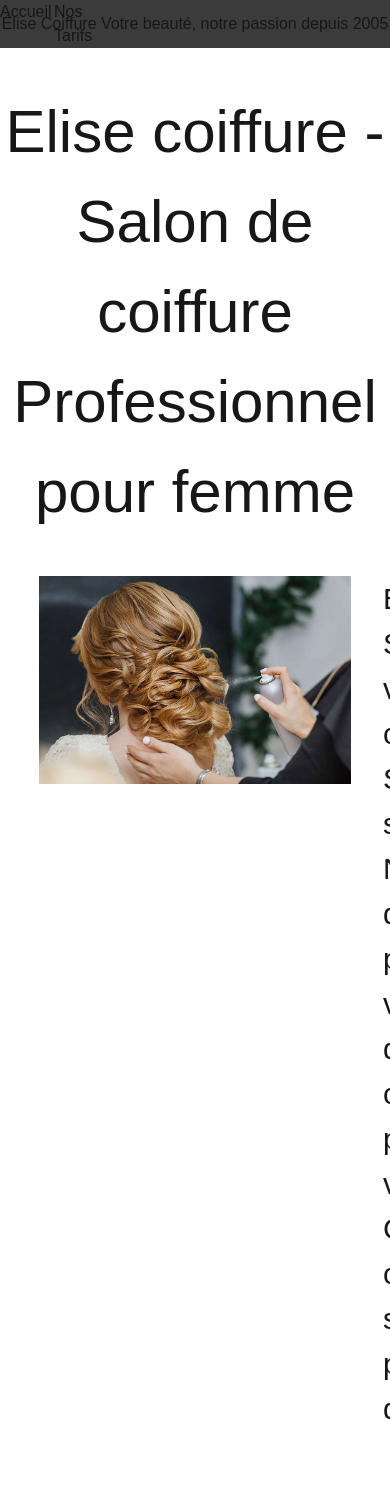
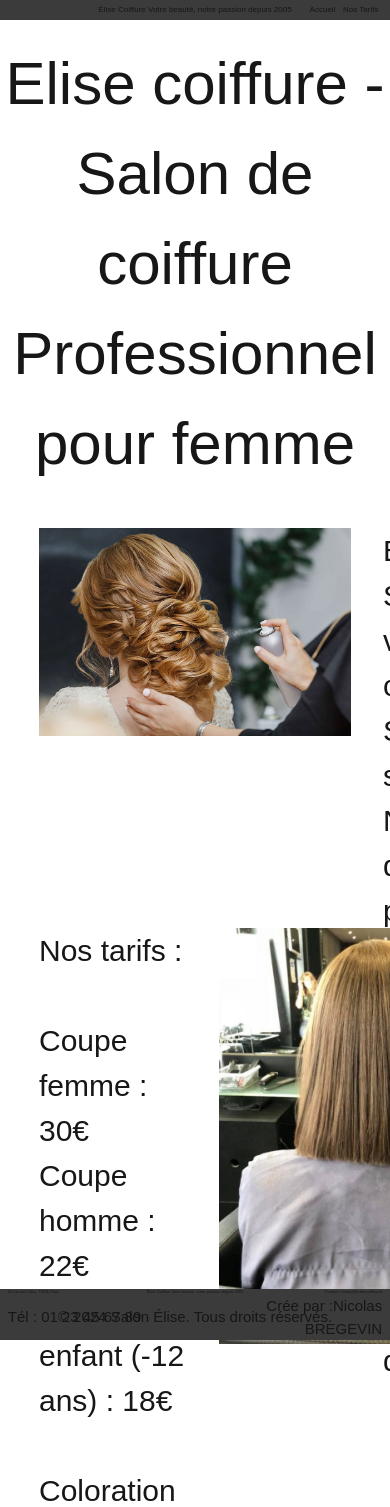
Before and after one commit to nicolas234567/Coiffeur_Site_Vitrine, a Next.js app: page / in a window 390 px wide. Shown: the top 1507 px of the page. Built offline with nearby package versions, Linux system fonts and the light colour scheme.

Commit message:
modif du css

```diff
--- a/app/globals.css
+++ b/app/globals.css
@@ -42,19 +42,33 @@ h2{
 
 /* --- Navbar --- */
 nav {
-  margin-top: auto;
+  position: fixed;
+  top: 0;
+  width : 100%;
   background-color: #3b3b3b;
 }
 
 .nav_line {
   display: flex;
-  justify-content: space-between;
   align-items: center;
+  position: relative;
+  padding: 1%;
+}
+
+.nav_center {
+  position: absolute;
+  left: 50%;
+  transform: translateX(-50%);
+  white-space: nowrap;
 }
 
 .nav_right {
-  display: flex;
-  gap: 2%;
+  flex: 1;
+  text-align: right;
+}
+
+.nav_link {
+  padding-right: 2%;
 }
 
 /* --- hero --- */
@@ -84,7 +98,8 @@ nav {
 
 /* --- footer --- */
 footer {
-  margin-top: auto;
+  width: 100%;
+  flex-shrink: 0;
   background-color: #3b3b3b;
 }
 
@@ -126,5 +141,73 @@ footer {
 /* --- Scrollbar --- */
 ::-webkit-scrollbar { width: 5px;}
 ::-webkit-scrollbar {scroll-behavior: smooth;}
-::-webkit-scrollbar-track { background: var(--background); }
 ::-webkit-scrollbar-thumb { background: var(--foreground); border-radius: 999px; }
+
+/* --- Responsive --- */
+@media (max-width: 768px) {
+  .images_left{
+    max-height: 400px;
+    max-width: 400px;
+  }
+    .images_right{
+    max-height: 400px;
+    max-width: 400px;
+  }
+  .navbar{
+    font-size: 12px;
+  }
+  .footer{
+    font-size: 12px;
+  }
+}
+
+@media (max-width: 600px) {
+    .images_left{
+    max-height: 400px;
+    max-width: 400px;
+  }
+    .images_right{
+    max-height: 400px;
+    max-width: 400px;
+  }
+  .navbar{
+    font-size: 10px;
+  }
+  .footer{
+    font-size: px;
+  }
+}
+
+@media (max-width: 480px) {
+    .images_left{
+    max-height: 400px;
+    max-width: 400px;
+  }
+    .images_right{
+    max-height: 400px;
+    max-width: 400px;
+  }
+  .navbar{
+    font-size: 8px;
+  }
+  .footer{
+    font-size: 4px;
+  }
+}
+
+@media (max-width: 360px) {
+    .images_left{
+    max-height: 400px;
+    max-width: 400px;
+  }
+    .images_right{
+    max-height: 400px;
+    max-width: 400px;
+  }
+  .navbar{
+    font-size: 6px;
+  }
+  .footer{
+    font-size: 2px;
+  }
+}
--- a/app/layout.tsx
+++ b/app/layout.tsx
@@ -1,6 +1,8 @@
 import type { Metadata } from "next";
 import { Geist, Geist_Mono } from "next/font/google";
 import "./globals.css";
+import Footer from "../components/Footer";
+import Navbar from "../components/Navbar";
 
 const geistSans = Geist({
   variable: "--font-geist-sans",
@@ -19,15 +21,21 @@ export const metadata: Metadata = {
 
 export default function RootLayout({
   children,
-}: Readonly<{
+}: {
   children: React.ReactNode;
-}>) {
+}) {
   return (
     <html lang="fr">
       <body
-        className={`${geistSans.variable} ${geistMono.variable} antialiased`}
+        className={`${geistSans.variable} ${geistMono.variable} antialiased flex flex-col min-h-screen`}
       >
-        {children}
+        <Navbar />
+
+        <main className="flex-grow">
+          {children}
+        </main>
+
+        <Footer />
       </body>
     </html>
   );
--- a/app/page.tsx
+++ b/app/page.tsx
@@ -5,9 +5,7 @@ import Navbar from "@/components/Navbar";
 export default function Home() {
   return (
     <>
-      <Navbar />
       <Hero />
-      <Footer />
     </>
   );
 }
--- a/components/Navbar.tsx
+++ b/components/Navbar.tsx
@@ -4,10 +4,10 @@ export default function Navbar() {
   return (
     <nav className="navbar">
       <div className="nav_line">
-        <span className="footer_center">Élise Coiffure Votre beauté, notre passion depuis 2005 </span>
+        <span className="nav_center">Élise Coiffure Votre beauté, notre passion depuis 2005 </span>
         <span className="nav_right">
-          <Link href="/">Accueil</Link>
-          <Link href="#tarifs">Nos Tarifs</Link>
+          <Link className="nav_link" href="/">Accueil</Link>
+          <Link className="nav_link" href="#tarifs">Nos Tarifs</Link>
         </span>
       </div>
     </nav>
```
